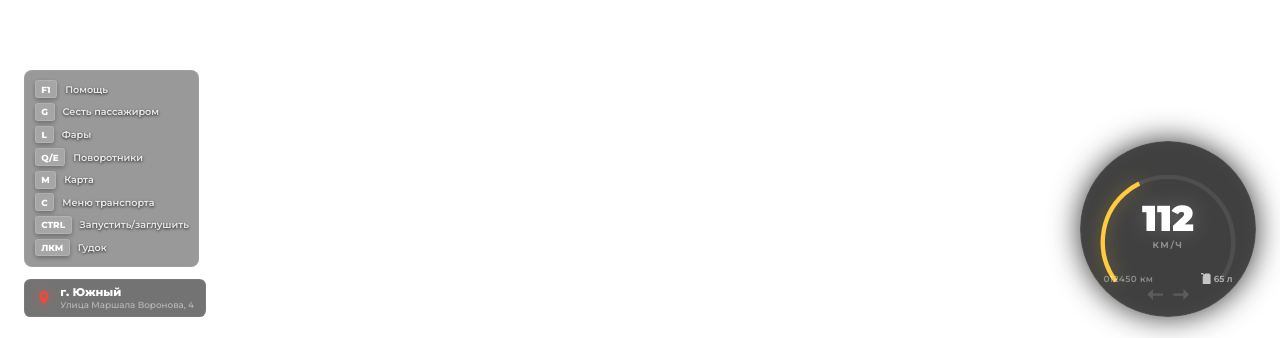
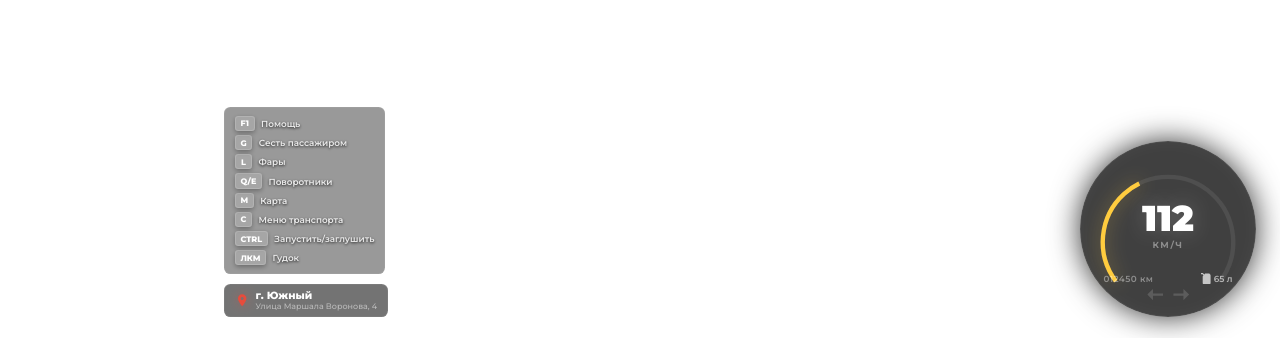
Before and after one commit to Young-Developer12/Young-Developer12.github.io, a plain HTML site: page modern/index.html in a window 1280 px wide. Shown: the part 459-797 px from the top of the page. Drawn offline with Linux system fonts and the light colour scheme.

Commit message:
Update index.html

```diff
--- a/modern/index.html
+++ b/modern/index.html
@@ -302,14 +302,14 @@
             letter-spacing: 0.05vh;
         }
 
-        /* ===== LEFT HUD: KEYBINDS & LOCATION ===== */
+        /* ===== LEFT HUD: KEYBINDS & LOCATION (СПРАВА ОТ КАРТЫ) ===== */
         .left-panel {
             position: absolute;
             bottom: 3vh;
-            left: 3vh;
+            left: 28vh; /* Смещено вправо, чтобы стоять справа от круглой карты */
             display: flex;
             flex-direction: column;
-            gap: 1.5vh;
+            gap: 1.2vh;
             z-index: 10;
         }
 
@@ -317,10 +317,10 @@
         .keybinds-container {
             display: flex;
             flex-direction: column;
-            gap: 0.6vh;
+            gap: 0.5vh;
             background: rgba(0, 0, 0, 0.4);
-            padding: 1.2vh;
-            border-radius: 1vh;
+            padding: 1vh 1.2vh;
+            border-radius: 0.8vh;
             backdrop-filter: blur(8px);
             border: 1px solid rgba(255, 255, 255, 0.05);
             width: fit-content;
@@ -328,16 +328,16 @@
         .keybind-row {
             display: flex;
             align-items: center;
-            gap: 1vh;
+            gap: 0.8vh;
         }
         .keybind-btn {
             background: rgba(255, 255, 255, 0.12);
             color: #fff;
-            font-size: 1.1vh;
+            font-size: 1vh;
             font-weight: 800;
-            padding: 0.3vh 0.7vh;
+            padding: 0.2vh 0.6vh;
             border-radius: 0.4vh;
-            min-width: 2.4vh;
+            min-width: 2.2vh;
             text-align: center;
             box-shadow: 0 2px 5px rgba(0,0,0,0.3);
             border: 1px solid rgba(255,255,255,0.15);
@@ -345,7 +345,7 @@
         }
         .keybind-label {
             color: rgba(255, 255, 255, 0.85);
-            font-size: 1.2vh;
+            font-size: 1.1vh;
             font-weight: 600;
             text-shadow: 0 1px 3px rgba(0,0,0,0.8);
         }
@@ -354,16 +354,16 @@
         .location-block {
             display: flex;
             align-items: center;
-            gap: 1vh;
+            gap: 0.8vh;
             background: rgba(0, 0, 0, 0.55);
-            padding: 0.8vh 1.4vh;
+            padding: 0.6vh 1.2vh;
             border-radius: 0.8vh;
             backdrop-filter: blur(8px);
             border: 1px solid rgba(255, 255, 255, 0.06);
             width: fit-content;
         }
         .location-icon {
-            width: 2vh;
+            width: 1.8vh;
             height: auto;
             fill: #e74c3c;
             filter: drop-shadow(0 0 6px rgba(231, 76, 60, 0.5));
@@ -374,13 +374,13 @@
         }
         .location-city {
             color: #fff;
-            font-size: 1.4vh;
+            font-size: 1.3vh;
             font-weight: 800;
             line-height: 1.1;
         }
         .location-street {
             color: rgba(255, 255, 255, 0.5);
-            font-size: 1.1vh;
+            font-size: 1vh;
             font-weight: 500;
         }
 
@@ -397,7 +397,7 @@
             .speed-bg { width: 17vh; height: 17vh; }
             .speed-count { font-size: 3.2vh; }
             .server-name { font-size: 1.8vh; }
-            .left-panel { bottom: 2vh; left: 2vh; }
+            .left-panel { bottom: 2vh; left: 22vh; }
             .keybind-btn { font-size: 0.9vh; }
             .keybind-label { font-size: 1vh; }
         }
@@ -405,7 +405,7 @@
 </head>
 <body>
 
-<!-- ===== LEFT PANEL (KEYBINDS & LOCATION) ===== -->
+<!-- ===== LEFT PANEL (KEYBINDS & LOCATION - СПРАВА ОТ КАРТЫ) ===== -->
 <div class="left-panel">
     <!-- KEYBINDS -->
     <div class="keybinds-container">
@@ -551,7 +551,6 @@ document.onselectstart = test;
 document.oncontextmenu = test;
 function test() { return false; }
 
-// Эмуляция CEF в тестовом режиме
 if (typeof cef === 'undefined') {
     window.cef = {
         emit: function() { console.log('[CEF] emit', arguments); },
@@ -576,7 +575,6 @@ if (typeof cef === 'undefined') {
 var left_arrow = false;
 var right_arrow = false;
 
-// Поворотники Q / E
 document.addEventListener('keyup', function (event) {
     if (event.keyCode === 81) { // Q
         left_arrow = !left_arrow;
@@ -636,7 +634,6 @@ if (typeof cef !== 'undefined' && cef !== null) {
     });
 
     cef.on("game:data:playerStats", (hp, max_hp, arm, breath, wanted, weapon, ammo, max_ammo, money, speed) => {
-        // HP & Armour
         var hpPercent = Math.min(100, Math.max(0, (hp / (max_hp || 100)) * 100));
         var armPercent = Math.min(100, Math.max(0, arm));
 
@@ -646,24 +643,20 @@ if (typeof cef !== 'undefined' && cef !== null) {
         document.getElementById('b3').innerText = Math.round(arm);
         document.getElementById('bar-armour').style.width = armPercent + '%';
 
-        // Money
         document.getElementById('s3').innerHTML = `
             <img src="icon/cash.svg" alt="cash" style="width:2.4vh;height:auto;">
             <span>$ ${formatMoney(money)}</span>`;
 
-        // Weapon
         var weaponID = weapon || 0;
         var weaponAmmo = (weaponID !== 0 && weaponID !== '0') ? `${ammo}/${max_ammo - ammo}` : '';
         document.getElementById('weapon_id').src = `icon/weapon/gun_${weaponID}.png`;
         document.getElementById('weapon_ammo').innerText = weaponAmmo;
 
-        // Speedometer
         var speed_count = Math.round(speed * 1.4);
         document.getElementById("speed-count").innerText = speed_count;
 
-        // Circle Meter: Max length ~ 353
         var maxMeter = 353;
-        var speedRatio = Math.min(speed_count / 300, 1); // 300 km/h max
+        var speedRatio = Math.min(speed_count / 300, 1);
         var dashoffset = maxMeter - (maxMeter * speedRatio);
         document.getElementById("speed-meter").style.strokeDashoffset = dashoffset;
     });
```
